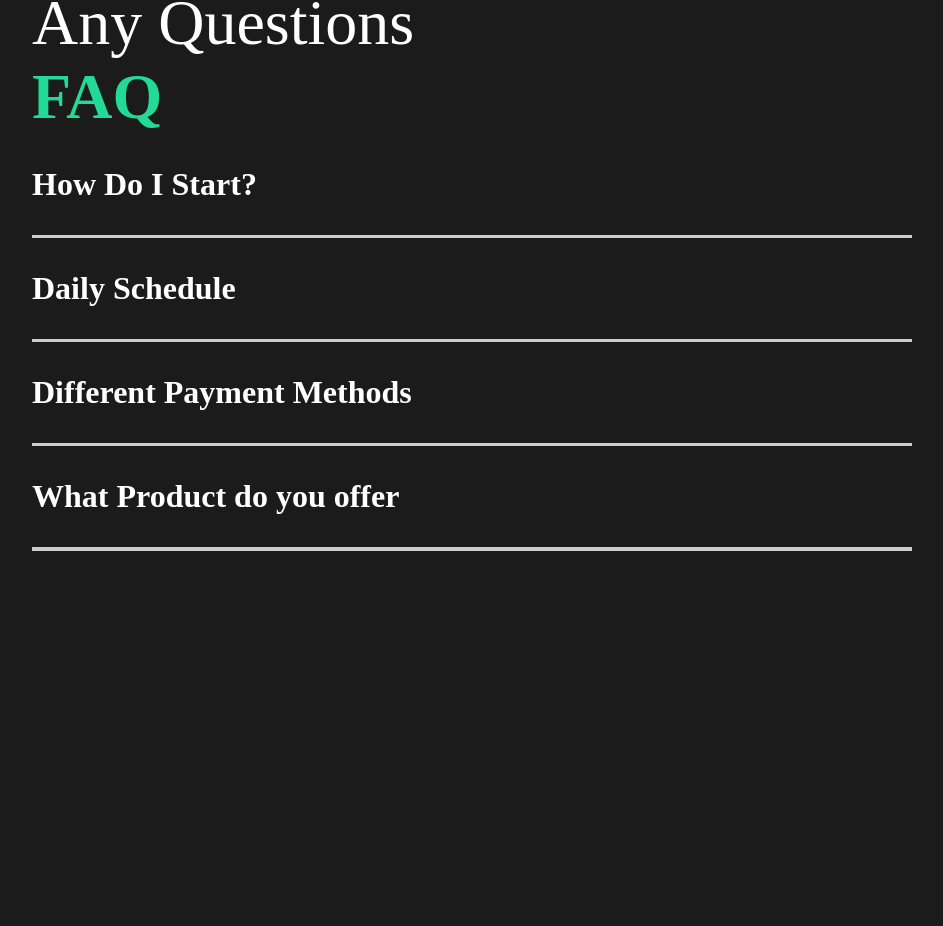
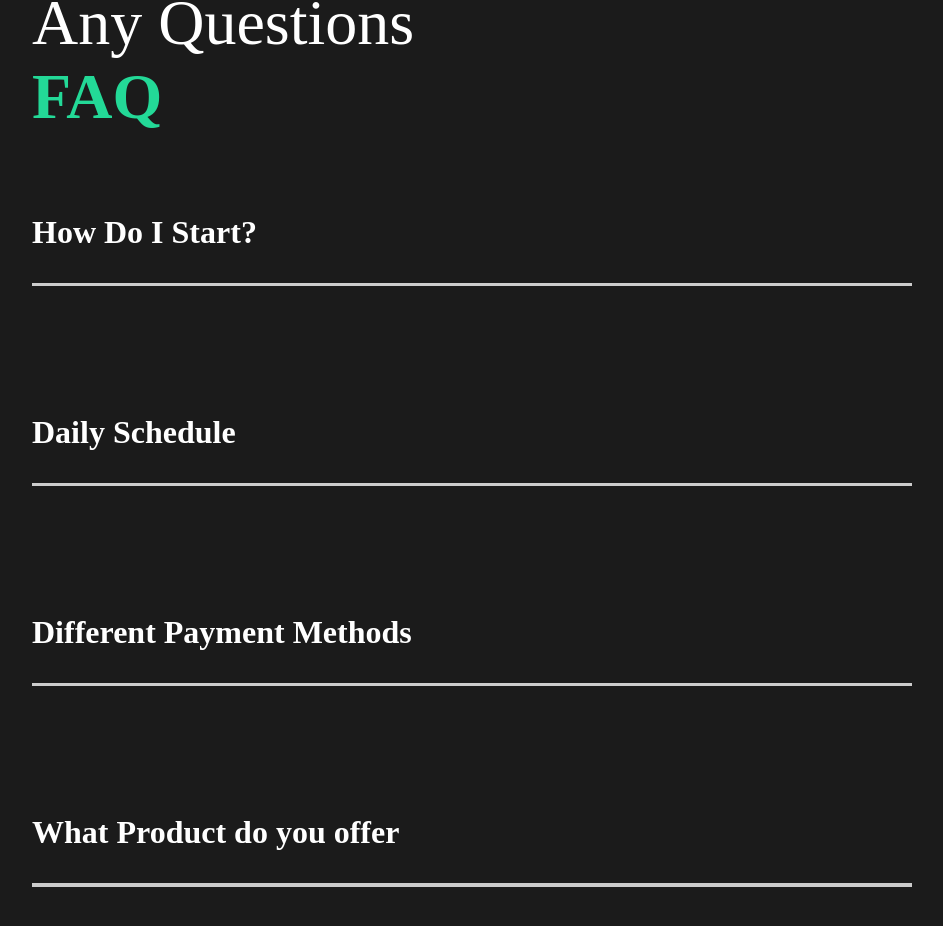
Before and after one commit to edwinvelaz/capture-portfolio, a React (Create React App) app: page / in a window 1280 px wide. Shown: the part 2672-3598 px from the top of the page, without its empty margins (208-1151 px from the left). Before the commit the page ends 3335 px from the top, so only its background shows below. Built offline with nearby package versions, Linux system fonts and the light colour scheme.

Commit message:
Our Work Animation

```diff
--- a/src/animation.js
+++ b/src/animation.js
@@ -38,14 +38,13 @@ export const fade = {
 }
 
 export const photoAnim = {
-    hidden: {scale: 1.5, opacity: 0},
+    hidden: {scale: 1.5, opacity: 0, transition: {duration: 2}},
     show: {
         scale: 1,
         opacity: 1,
         transition: {
             ease: 'easeOut',
-            duration: 1,
-            delay: 2
+            duration: 0.5,
         }
     }
 }
--- a/src/components/AboutSection.js
+++ b/src/components/AboutSection.js
@@ -5,6 +5,7 @@ import {StyledAbout, StyledDescription, StyledImage, StyledHide } from '../style
 //Framer Motion
 import { motion } from 'framer-motion';
 import { titleAnim, fade, photoAnim } from '../animation';
+
 //Components
 import Wave from './Wave';
 
--- a/src/components/FaqSection.js
+++ b/src/components/FaqSection.js
@@ -3,45 +3,40 @@ import styled from 'styled-components';
 import { StyledAbout } from '../styles';
 import Toggle from './Toggle';
 import {AnimateSharedLayout} from 'framer-motion';
+import {useScroll} from './useScroll';
+import {fade} from '../animation';
 
 const FaqSection = () => {
 
+    const [element, controls] = useScroll();
 
     return (
-        <StyledFaq>
+        <StyledFaq variants={fade} ref={element} animate={controls} initial='hidden'>
             <h2>Any Questions <span>FAQ</span></h2>
             <AnimateSharedLayout>
                 <Toggle title='How Do I Start?'>
-                    <div className="question">
                         <div className="answer">
                             <p>Lorem ipsum, dolor sit amet consectetur adipisicing elit.</p>
                             <p>Asperiores dicta molestias id tempore aliquam.</p>
                         </div>
-                    </div>
                 </Toggle>
                 <Toggle title='Daily Schedule'>
-                    <div className="question">
                         <div className="answer">
                             <p>Lorem ipsum, dolor sit amet consectetur adipisicing elit.</p>
                             <p>Asperiores dicta molestias id tempore aliquam.</p>
                         </div>
-                    </div>
                 </Toggle>
                 <Toggle title='Different Payment Methods'>
-                    <div className="question">
                         <div className="answer">
                             <p>Lorem ipsum, dolor sit amet consectetur adipisicing elit.</p>
                             <p>Asperiores dicta molestias id tempore aliquam.</p>
                         </div>
-                    </div>
                 </Toggle>
                 <Toggle title='What Product do you offer'>
-                    <div className="question">
                         <div className="answer">
                             <p>Lorem ipsum, dolor sit amet consectetur adipisicing elit.</p>
                             <p>Asperiores dicta molestias id tempore aliquam.</p>
                         </div>
-                    </div>
                 </Toggle>
             </AnimateSharedLayout>
         </StyledFaq>
--- a/src/components/ServicesSection.js
+++ b/src/components/ServicesSection.js
@@ -8,11 +8,16 @@ import teamwork from '../img/teamwork.svg';
 import home2 from '../img/home2.png';
 //Styles
 import {StyledAbout, StyledDescription, StyledImage, StyledHide } from '../styles';
-import styled from 'styled-components'
+import styled from 'styled-components';
+//Animations
+import {fade} from '../animation';
+import {useScroll} from './useScroll';
+
 
 const ServicesSection = () => {
+    const [element, controls] = useScroll()
     return (
-        <StyledServices>
+        <StyledServices ref={element} variants={fade} animate={controls} initial='hidden'>
             <StyledDescription>
                 <h2>High <span>quality</span> services</h2>
                 <StyledCards>
--- a/src/components/Toggle.js
+++ b/src/components/Toggle.js
@@ -4,7 +4,7 @@ import React, {useState} from 'react';
 const Toggle = ({children, title}) => {
     const [toggle, setToggle] = useState(false)
     return (
-        <motion.div layout onClick={() => setToggle(!toggle)}>
+        <motion.div layout className="question" onClick={() => setToggle(!toggle)}>
             <motion.h4 layout>{title}</motion.h4>
             {toggle ? children : ''}
             <motion.div layout className="faq-line"></motion.div>
--- /dev/null
+++ b/src/components/useScroll.js
@@ -0,0 +1,14 @@
+//TEST
+import {useInView} from 'react-intersection-observer';
+import {useAnimation} from 'framer-motion';
+
+export const useScroll = () => {
+    const controls = useAnimation();
+    const [element, view] = useInView({threshold: 0.5});
+    if(view) {
+        controls.start('show')
+    } else {
+        controls.start('hidden')
+    }
+    return [element, controls];
+}
--- a/src/pages/MovieDetail.js
+++ b/src/pages/MovieDetail.js
@@ -68,7 +68,7 @@ const StyledHeadline = styled.div`
     img {
         width: 100%;
         height: 70vh;
-        object-fit: cover;
+        object-fit: fill;
     }
 `
 const StyledAwards = styled.div`
@@ -100,7 +100,7 @@ const ImageDisplay = styled.div`
     img{
         width: 100%;
         height: 100vh;
-        object-fit: cover;
+        object-fit: fill;
     }
 `
 
--- a/src/pages/OurWork.js
+++ b/src/pages/OurWork.js
@@ -8,9 +8,12 @@ import goodtimes from '../img/goodtimes-small.png';
 //Animations
 import {motion} from 'framer-motion';
 import { pageAnimation, fade, photoAnim, lineAnim, slider, sliderContainer } from '../animation';
+import {useScroll} from '../components/useScroll';
 
 
 const OurWork = () => {
+    const [element, controls] = useScroll();
+    const [element2, controls2] = useScroll();
     return (
         <StyledWork
             variants={pageAnimation}
@@ -33,18 +36,18 @@ const OurWork = () => {
                     </StyleHide>
                 </Link>
             </StyledMovie>
-            <StyledMovie>
+            <StyledMovie ref={element} variants={fade} animate={controls} initial='hidden'>
                 <h2>The Racer</h2>
-                <div className="line"></div>
+                <motion.div variants={lineAnim} className="line"></motion.div>
                 <Link to='/work/the-racer'>
-                    <img src={theracer} alt="Racer"/>
+                    <motion.img variants={photoAnim} src={theracer} alt="Racer"/>
                 </Link>
             </StyledMovie>
-            <StyledMovie>
+            <StyledMovie ref={element2} variants={fade} animate={controls2} initial='hidden'>
                 <h2>Good Times</h2>
-                <div className="line"></div>
+                <motion.div variants={lineAnim} className="line"></motion.div>
                 <Link to='/work/good-times'>
-                    <img src={goodtimes} alt="GoodTimes"/>
+                    <motion.img variants={photoAnim} src={goodtimes} alt="GoodTimes"/>
                 </Link>
             </StyledMovie>
         </StyledWork>
@@ -61,7 +64,7 @@ const StyledWork = styled(motion.div)`
     }
 `
 
-const StyledMovie = styled.div`
+const StyledMovie = styled(motion.div)`
     padding-bottom: 10rem;
     .line{
         height: 0.5rem;
@@ -71,7 +74,7 @@ const StyledMovie = styled.div`
     img {
         width: 100%;
         height: 70vh;
-        object-fit: cover;
+        object-fit: fill;
     }
 `
 const StyleHide = styled.div`
@@ -85,20 +88,20 @@ const Frame1 = styled(motion.div)`
     top: 0%;
     width: 100%;
     height: 100vh;
-    background: #fffebf;
+    background: #1C1D21;
     z-index: 2;
 `
 
 const Frame2 = styled(Frame1)`
-    background: #ff8efb;
+    background: #23d997;
 `
 
 const Frame3 = styled(Frame1)`
-    background: #8ed2ff;
+    background: #1C1D21;
 `
 
 const Frame4 = styled(Frame1)`
-    background: #8effa0;
+    background: #23d997;
 `
 
 export default OurWork;
--- a/src/styles.js
+++ b/src/styles.js
@@ -1,7 +1,8 @@
 //Styled Components
 import styled from 'styled-components';
+import {motion} from 'framer-motion';
 
-export const StyledAbout = styled.div`
+export const StyledAbout = styled(motion.div)`
     min-height: 90vh;
     display: flex;
     align-items: center;
```
